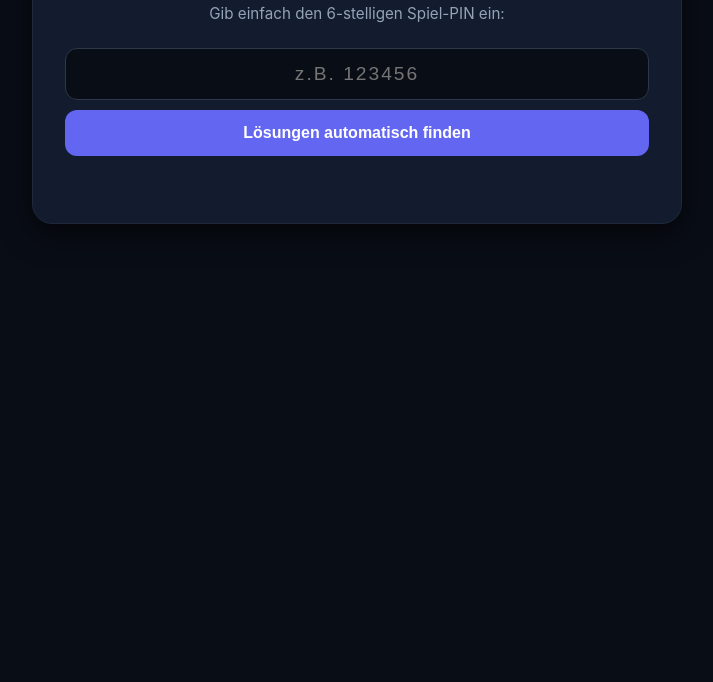
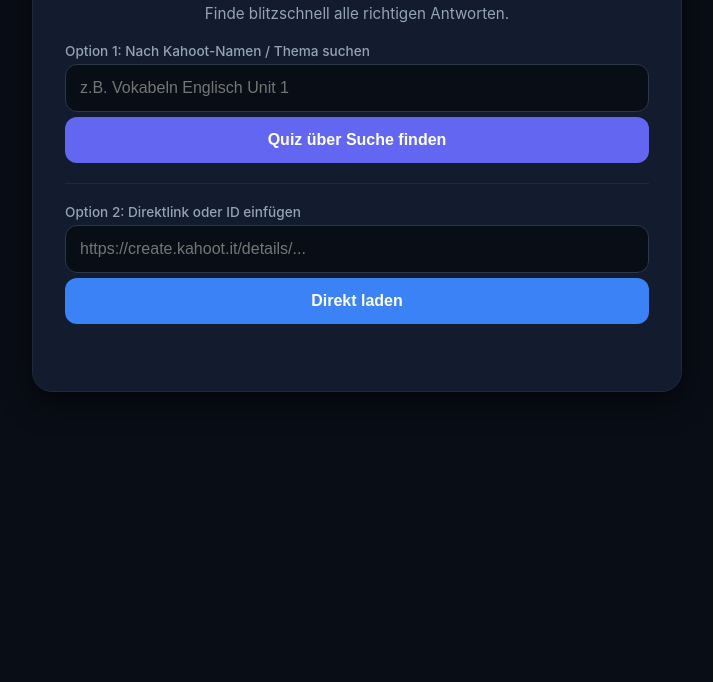
Before and after one commit to coderboy2957/Kahootcheat, a plain HTML site: page index.html in a window 1280 px wide. Shown: the part 118-800 px from the top of the page, without its empty margins (283-996 px from the left). Drawn offline with Linux system fonts and the light colour scheme.

Commit message:
Update index.html

```diff
--- a/index.html
+++ b/index.html
@@ -3,7 +3,7 @@
 <head>
     <meta charset="UTF-8">
     <meta name="viewport" content="width=device-width, initial-scale=1.0">
-    <title>Kahoot PIN Solutions Finder</title>
+    <title>Kahoot Solutions Hub</title>
     <style>
         :root {
             --bg: #090d16;
@@ -45,17 +45,27 @@
 
         h2 { margin-top: 0; color: #38bdf8; }
 
+        .input-group {
+            margin-bottom: 15px;
+            text-align: left;
+        }
+
+        label {
+            display: block;
+            font-size: 0.85rem;
+            color: var(--text-muted);
+            margin-bottom: 5px;
+            font-weight: 500;
+        }
+
         input {
             width: 100%;
             padding: 14px;
-            margin: 10px 0;
             border-radius: 12px;
             border: 1px solid #2d3748;
             background: var(--bg);
             color: var(--text);
-            font-size: 1.2rem;
-            text-align: center;
-            letter-spacing: 2px;
+            font-size: 1rem;
             box-sizing: border-box;
             outline: none;
             transition: border-color 0.2s;
@@ -73,13 +83,14 @@
             font-size: 1rem;
             cursor: pointer;
             transition: background 0.2s, transform 0.1s;
+            margin-top: 5px;
         }
         button:hover { background: var(--accent-hover); }
         button:active { transform: scale(0.98); }
 
         .secondary-btn {
             background: #334155;
-            margin-top: 10px;
+            margin-top: 15px;
         }
         .secondary-btn:hover { background: #475569; }
 
@@ -121,11 +132,11 @@
         }
 
         .hidden { display: none; }
-        #status { color: #ef4444; font-size: 0.9rem; margin-top: 15px; min-height: 20px; }
+        #status { color: #f87171; font-size: 0.9rem; margin-top: 15px; min-height: 20px; }
 
         .spinner {
             display: inline-block;
-            width: 20px; height: 20px;
+            width: 18px; height: 18px;
             border: 3px solid rgba(255,255,255,.3);
             border-radius: 50%;
             border-top-color: #fff;
@@ -141,10 +152,25 @@
     <div class="container">
         <!-- Input Screen -->
         <div class="card" id="input-screen">
-            <h2>🎯 Kahoot PIN Solutions Finder</h2>
-            <p style="color: var(--text-muted); font-size: 0.95rem;">Gib einfach den 6-stelligen Spiel-PIN ein:</p>
-            <input type="text" id="game-pin" placeholder="z.B. 123456" maxlength="10" autocomplete="off">
-            <button onclick="loadQuizByPin()">Lösungen automatisch finden</button>
+            <h2>🎯 Kahoot Solutions Hub</h2>
+            <p style="color: var(--text-muted); font-size: 0.95rem; margin-bottom: 20px;">Finde blitzschnell alle richtigen Antworten.</p>
+
+            <!-- Option 1: Suche per Name/Begriff -->
+            <div class="input-group">
+                <label>Option 1: Nach Kahoot-Namen / Thema suchen</label>
+                <input type="text" id="search-query" placeholder="z.B. Vokabeln Englisch Unit 1" autocomplete="off">
+                <button onclick="searchKahoot()">Quiz über Suche finden</button>
+            </div>
+
+            <hr style="border: 0; border-top: 1px solid var(--border); margin: 20px 0;">
+
+            <!-- Option 2: Direktlink / UUID -->
+            <div class="input-group">
+                <label>Option 2: Direktlink oder ID einfügen</label>
+                <input type="text" id="kahoot-url" placeholder="https://create.kahoot.it/details/..." autocomplete="off">
+                <button onclick="loadByUrl()" style="background: #3b82f6;">Direkt laden</button>
+            </div>
+
             <div id="status"></div>
         </div>
 
@@ -152,68 +178,76 @@
         <div id="results-screen" class="hidden">
             <div class="card">
                 <h2 id="quiz-title">Quiz Titel</h2>
-                <p id="quiz-desc" style="color: var(--text-muted); font-size: 0.9rem; margin-bottom: 15px;"></p>
-                <button class="secondary-btn" onclick="resetView()">Anderen PIN eingeben</button>
+                <p id="quiz-desc" style="color: var(--text-muted); font-size: 0.9rem; margin-bottom: 10px;"></p>
+                <button class="secondary-btn" onclick="resetView()">← Anderes Quiz suchen</button>
             </div>
             <div id="questions-container"></div>
         </div>
     </div>
 
     <script>
-        async function loadQuizByPin() {
-            const pin = document.getElementById('game-pin').value.trim();
+        const proxyUrl = "https://corsproxy.io/?url=";
+
+        async function searchKahoot() {
+            const query = document.getElementById('search-query').value.trim();
             const statusEl = document.getElementById('status');
 
-            if (!pin || pin.length < 4) {
-                statusEl.innerText = "Bitte gib einen gültigen Game-PIN ein!";
+            if (!query) {
+                statusEl.innerText = "Bitte gib einen Suchbegriff ein!";
                 return;
             }
 
-            statusEl.innerHTML = '<span class="spinner"></span> Suche Quiz zum PIN...';
+            statusEl.innerHTML = '<span class="spinner"></span> Suche Quiz...';
 
             try {
-                // 1. Schritt: Kahoot Controller API nach dem PIN fragen
-                const kahootControllerUrl = `https://kahoot.it/reserve/session/${pin}`;
-                const proxyUrl = `https://api.allorigins.win/raw?url=${encodeURIComponent(kahootControllerUrl)}`;
+                const searchApi = `https://create.kahoot.it/rest/kahoots/?query=${encodeURIComponent(query)}&limit=1`;
+                const res = await fetch(proxyUrl + encodeURIComponent(searchApi));
 
-                const res = await fetch(proxyUrl);
-                if (!res.ok) throw new Error("PIN nicht gefunden oder Spiel ist nicht aktiv!");
+                if (!res.ok) throw new Error("Verbindungsfehler zur Kahoot-Suche.");
 
-                const gameInfo = await res.json();
-
-                // Manchmal liefert Kahoot direkt die Quiz-ID (UUID) im Payload oder wir müssen über den Titel suchen
-                // Da Kahoot die interne Quiz-ID im Live-Controller oft versteckt, nutzen wir alternativ den Quiz-Namen aus dem Spiel
-                const quizTitle = gameInfo.name || gameInfo.quizName;
-
-                if (!quizTitle) {
-                    throw new Error("Konnte den Quiz-Namen zum PIN nicht ermitteln.");
+                const data = await res.json();
+                if (!data.entities || data.entities.length === 0) {
+                    throw new Error("Kein passendes Quiz gefunden.");
                 }
 
-                statusEl.innerHTML = `<span class="spinner"></span> Gefunden: "${quizTitle}". Lade Lösungen...`;
+                const uuid = data.entities[0].card.uuid;
+                await loadQuizDetails(uuid);
 
-                // 2. Schritt: Über die öffentliche Kahoot-Suche das Quiz anhand des Namens/Titels finden
-                const searchUrl = `https://create.kahoot.it/rest/kahoots/?query=${encodeURIComponent(quizTitle)}&limit=1`;
-                const searchProxy = `https://api.allorigins.win/raw?url=${encodeURIComponent(searchUrl)}`;
+            } catch (err) {
+                statusEl.innerText = "Fehler: " + err.message;
+            }
+        }
 
-                const searchRes = await fetch(searchProxy);
-                const searchData = await searchRes.json();
+        async function loadByUrl() {
+            const inputVal = document.getElementById('kahoot-url').value.trim();
+            const statusEl = document.getElementById('status');
 
-                if (!searchData.entities || searchData.entities.length === 0) {
-                    throw new Error(`Quiz "${quizTitle}" öffentlich nicht auffindbar.`);
-                }
+            if (!inputVal) {
+                statusEl.innerText = "Bitte gib einen Link oder eine ID ein!";
+                return;
+            }
 
-                // Nimm die UUID des ersten Treffers
-                const quizUuid = searchData.entities[0].card.uuid;
+            statusEl.innerHTML = '<span class="spinner"></span> Lade Quiz...';
 
-                // 3. Schritt: Die echten Fragen und Antworten laden
-                const detailsUrl = `https://create.kahoot.it/rest/kahoots/${quizUuid}`;
-                const detailsProxy = `https://api.allorigins.win/raw?url=${encodeURIComponent(detailsUrl)}`;
+            let quizId = inputVal;
+            if (inputVal.includes('kahoot.it')) {
+                const parts = inputVal.split('/');
+                quizId = parts[parts.length - 1];
+            }
 
-                const detailsRes = await fetch(detailsProxy);
-                const quizData = await detailsRes.json();
+            await loadQuizDetails(quizId);
+        }
 
+        async function loadQuizDetails(uuid) {
+            const statusEl = document.getElementById('status');
+            try {
+                const detailsApi = `https://create.kahoot.it/rest/kahoots/${uuid}`;
+                const res = await fetch(proxyUrl + encodeURIComponent(detailsApi));
+
+                if (!res.ok) throw new Error("Quiz nicht gefunden oder privat.");
+
+                const quizData = await res.json();
                 renderQuiz(quizData);
-
             } catch (err) {
                 statusEl.innerText = "Fehler: " + err.message;
             }
@@ -230,7 +264,7 @@
             container.innerHTML = '';
 
             if (!quizData.questions || quizData.questions.length === 0) {
-                container.innerHTML = '<div class="card"><p>Keine Fragen in diesem Quiz gefunden.</p></div>';
+                container.innerHTML = '<div class="card"><p>Keine Fragen gefunden.</p></div>';
                 return;
             }
 
@@ -250,7 +284,7 @@
                         `;
                     });
                 } else {
-                    choicesHtml = '<p style="color: var(--text-muted); font-size: 0.85rem;">Fragetyp ohne Text-Antworten</p>';
+                    choicesHtml = '<p style="color: var(--text-muted); font-size: 0.85rem;">Keine Text-Antworten</p>';
                 }
 
                 container.innerHTML += `
@@ -267,13 +301,10 @@
         function resetView() {
             document.getElementById('results-screen').classList.add('hidden');
             document.getElementById('input-screen').classList.remove('hidden');
-            document.getElementById('game-pin').value = '';
+            document.getElementById('search-query').value = '';
+            document.getElementById('kahoot-url').value = '';
             document.getElementById('status').innerText = '';
         }
-
-        document.getElementById('game-pin').addEventListener('keypress', function (e) {
-            if (e.key === 'Enter') loadQuizByPin();
-        });
     </script>
 </body>
 </html>
```
